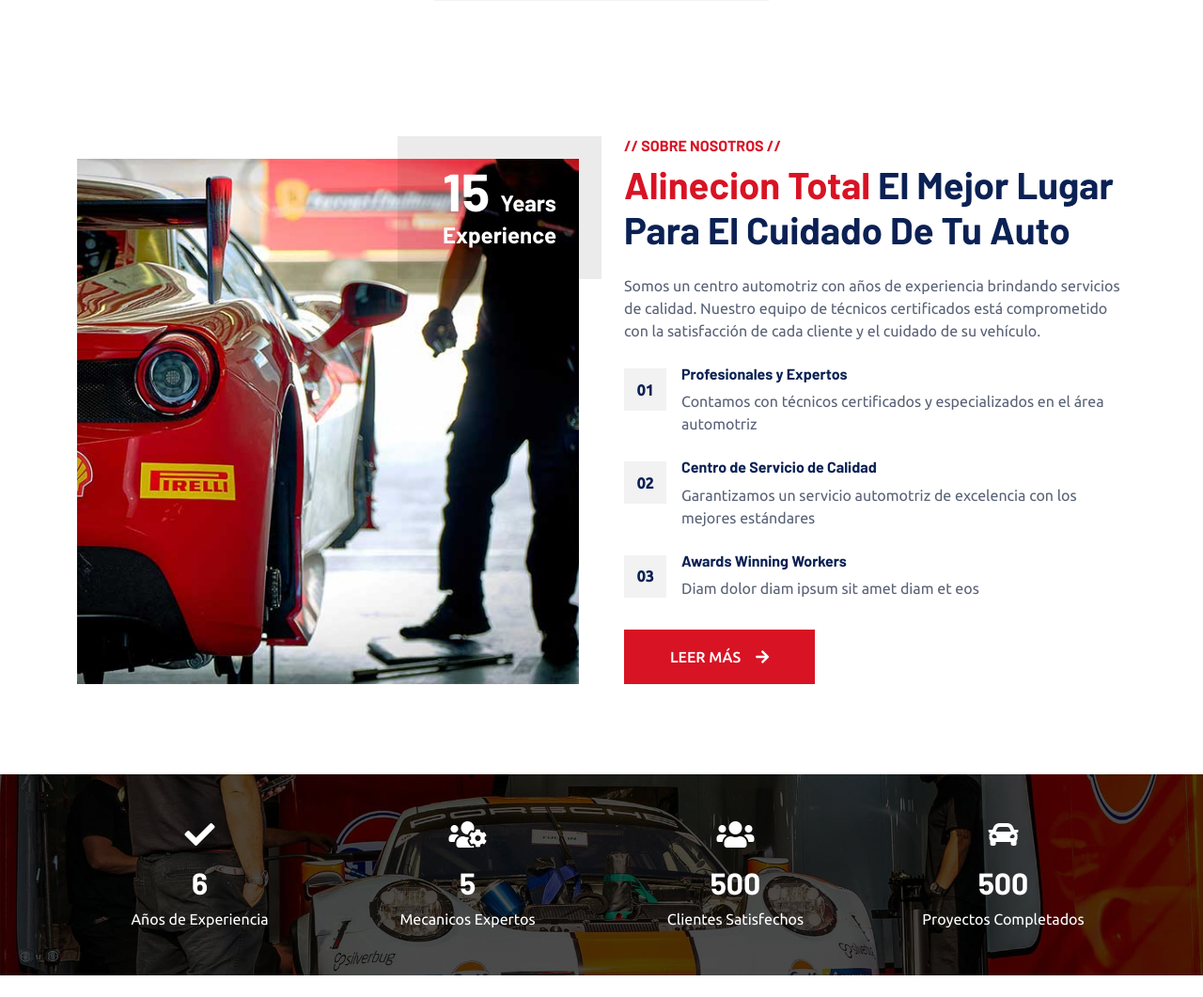
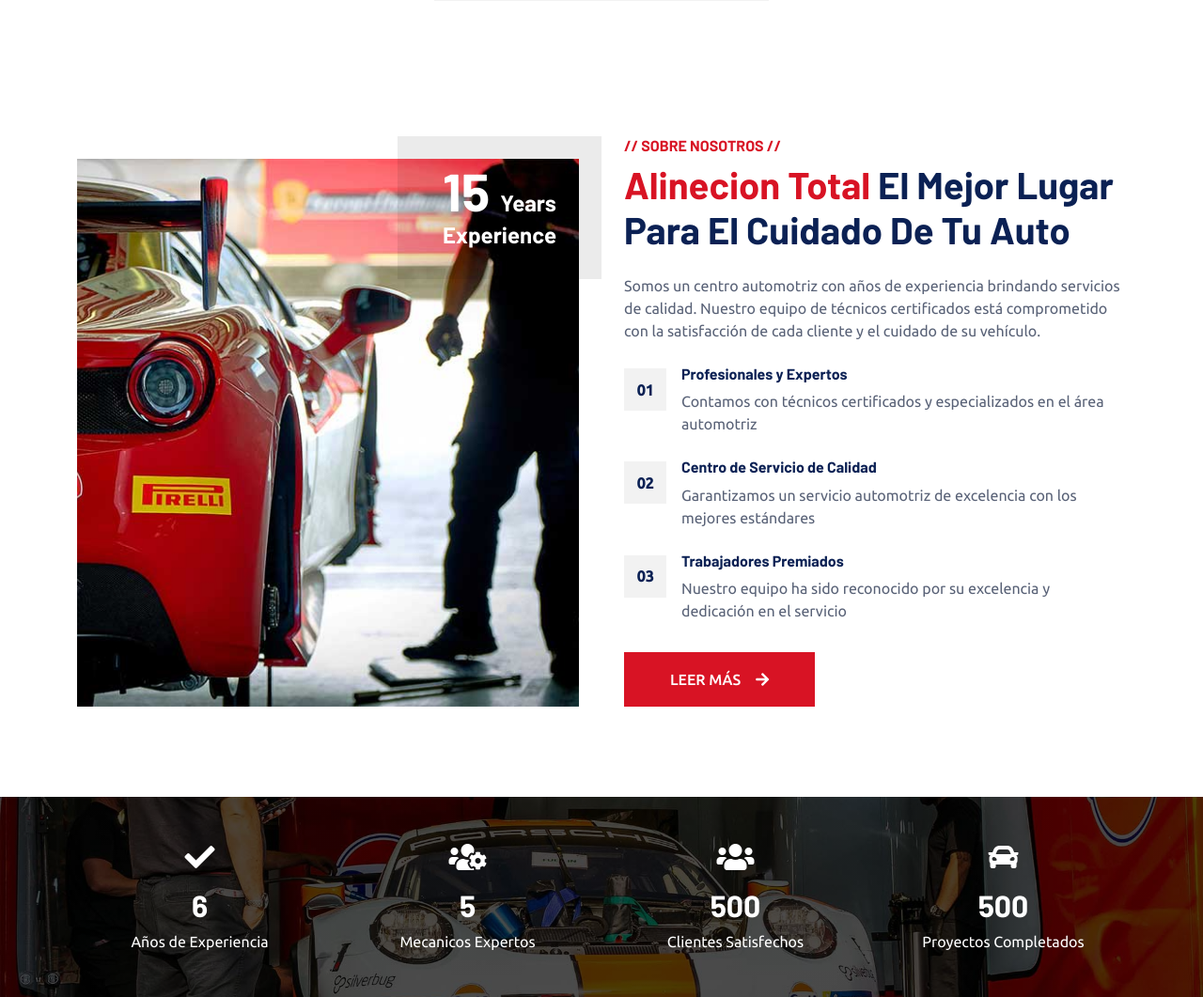
Before and after one commit to jonathanpila0208-sketch/interfacesG4, a Django app: page / in a window 1280 px wide. Shown: the part 1191-2252 px from the top of the page at 94% size. Run offline with Django 5.2, Linux system fonts and the light colour scheme; some libraries are stand-ins or nearby versions.

Commit message:
Cambio de texto en sección trabajadores premiados

```diff
--- a/inicio/templates/index.html
+++ b/inicio/templates/index.html
@@ -148,8 +148,8 @@
                                 <span class="fw-bold text-secondary">03</span>
                             </div>
                             <div class="ps-3">
-                                <h6>Awards Winning Workers</h6>
-                                <span>Diam dolor diam ipsum sit amet diam et eos</span>
+                                <h6>Trabajadores Premiados</h6>
+                                <span>Nuestro equipo ha sido reconocido por su excelencia y dedicación en el servicio</span>
                             </div>
                         </div>
                     </div>
```
